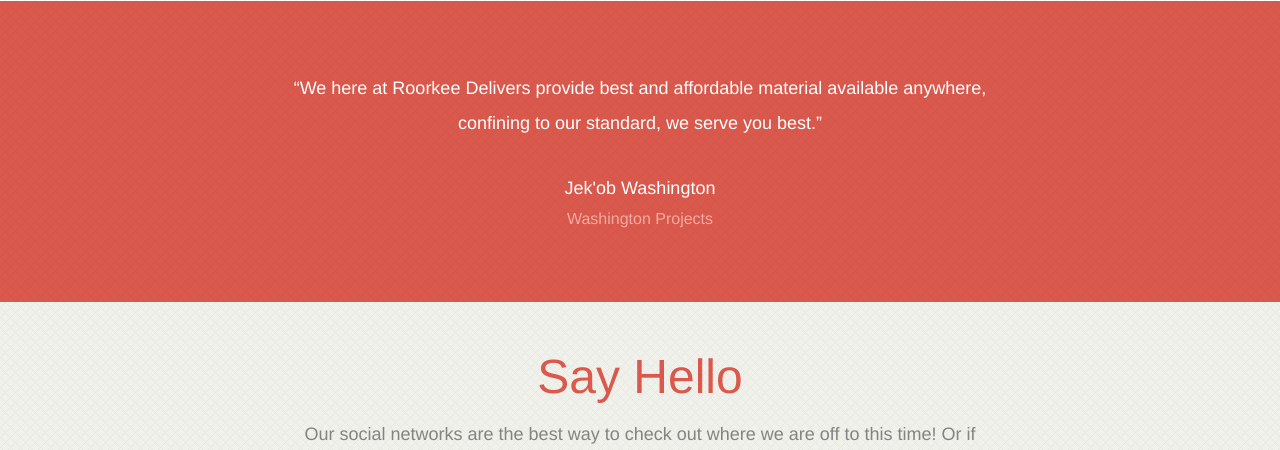
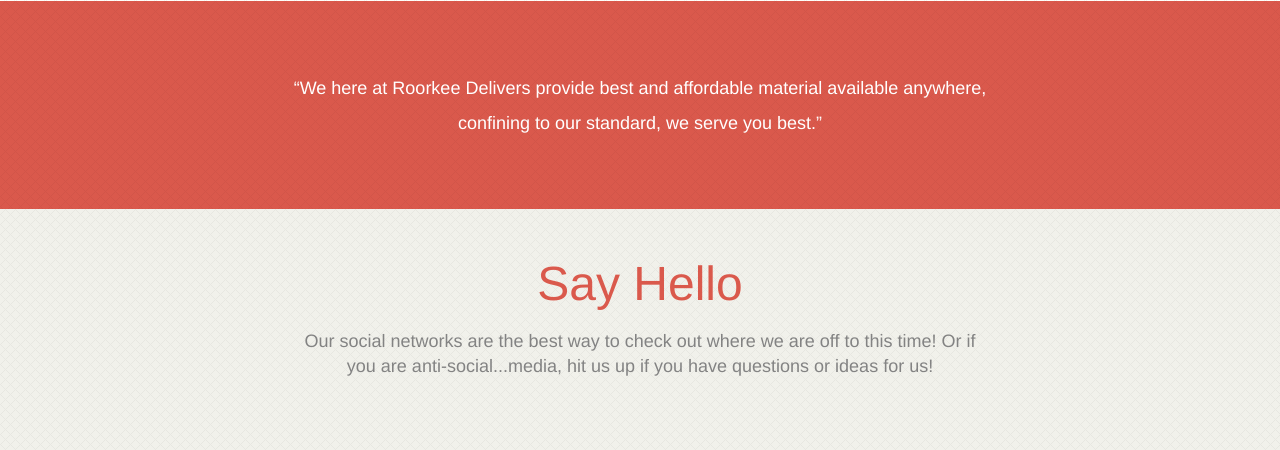
Before and after one commit to apsdehal/RD, a PHP site: page / in a window 1280 px wide. Shown: the part 1640-2090 px from the top of the page. Run offline with PHP 8.4, Linux system fonts and the light colour scheme; some web fonts are replaced.

Commit message:
Update index.php

```diff
--- a/index.php
+++ b/index.php
@@ -205,11 +205,6 @@ span.work-section {
               <blockquote>
                 <p>We here at Roorkee Delivers provide best and affordable material available anywhere, confining to our standard, we serve you best.</p>
 
-                <footer>
-                  <cite>
-                    Jek&#039;ob Washington <span class="project">Washington Projects</span>
-                  </cite>
-                </footer>
               </blockquote>
           </li>
         </ul>
```
